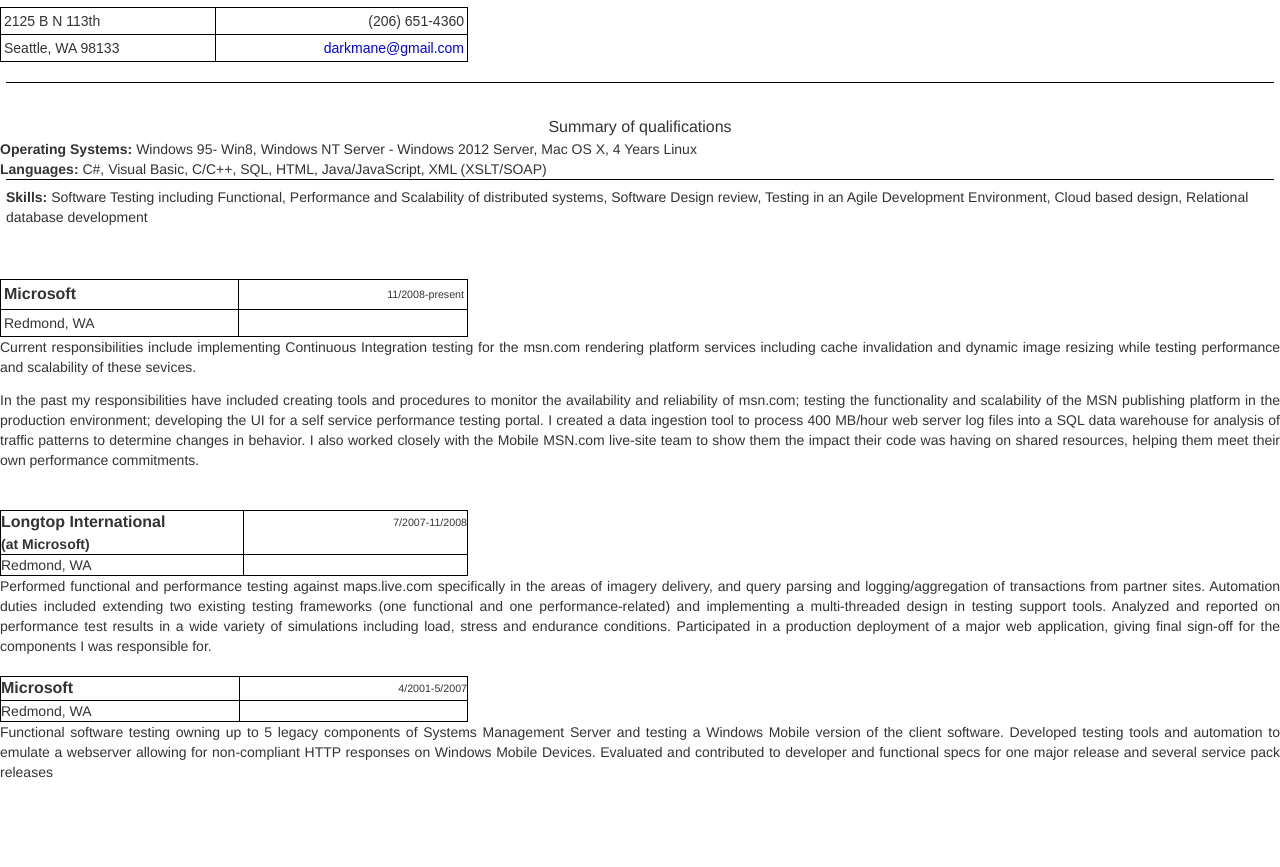
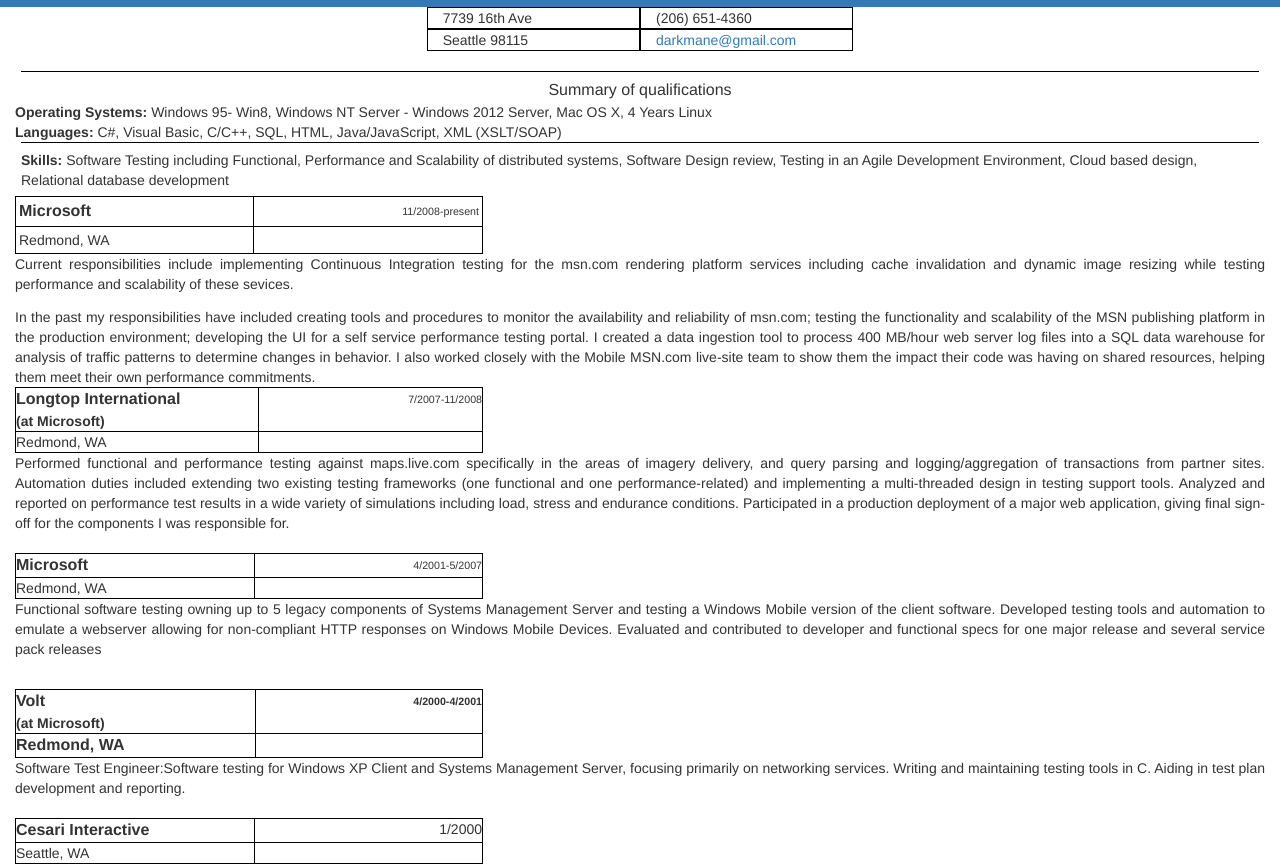
Before and after one commit to darkmane/showcase, a plain HTML site: page resume.html in a window 1280 px wide. Shown: the part 333-1200 px from the top of the page. Drawn offline with nearby package versions, Linux system fonts and the light colour scheme.

Commit message:
Styling Resume

```diff
--- /dev/null
+++ b/assets/css/showcase.css
@@ -0,0 +1,3 @@
+.fine-line {
+    border:  1px solid black;
+}
--- a/resume.html
+++ b/resume.html
@@ -8,6 +8,7 @@
 
     <!-- Bootstrap -->
     <link href="assets/css/bootstrap.min.css" rel="stylesheet">
+    <link href="assets/css/showcase.css" rel="stylesheet">
 
     <!-- HTML5 shim and Respond.js for IE8 support of HTML5 elements and media queries -->
     <!-- WARNING: Respond.js doesn't work if you view the page via file:// -->
@@ -21,8 +22,8 @@
 <script src="https://ajax.googleapis.com/ajax/libs/jquery/1.11.1/jquery.min.js"></script>
 <!-- Include all compiled plugins (below), or include individual files as needed -->
 <script src="assets/js/bootstrap.min.js"></script>
-<nav class="bs-docs-sidebar hidden-print hidden-xs hidden-sm affix-top">
-    <ul class="nav bs-docs-sidenav">
+<nav class="hidden-print hidden-xs hidden-sm affix-top">
+    <ul class="nav">
         <li><a href="/">Home</a></li>
         <li><a>Resume</a></li>
         <li>Work Projects
@@ -44,51 +45,26 @@
         </li>
     </ul>
 </nav>
-<div class="bs-docs-header" id="content">
-    <div class="container">
+<div class="header" id="content">
+    <div class="container-fluid bg-primary">
         <h1>Sean Chitwood</h1>
+
         <p>Software Tester Extraordinaire and End to End Test Lead</p>
     </div>
 </div>
+<div class="container-fluid">
 
-<table class=a border=1 cellspacing=0 cellpadding=0 width=468 style='border-collapse:
- collapse;mso-table-layout-alt:fixed;border:none;mso-border-alt:solid black 1.0pt;
- mso-yfti-tbllook:1536;mso-padding-alt:0in 5.4pt 0in 5.4pt;mso-border-insideh:
- 1.0pt solid black;mso-border-insidev:1.0pt solid black'>
- <tr style='mso-yfti-irow:0;mso-yfti-firstrow:yes'>
-  <td width=234 valign=top style='width:3.25in;border:solid black 1.0pt;
-  background:white;padding:2.25pt 2.25pt 2.25pt 2.25pt'>
-  <p class=normal style='margin:0in;margin-bottom:.0001pt;mso-pagination:none'><span
-  style='font-family:Arial;mso-fareast-font-family:Arial;mso-bidi-font-family:
-  Arial'>2125 B N 113th&nbsp;</span></p>
-  </td>
-  <td width=234 valign=top style='width:3.25in;border:solid black 1.0pt;
-  border-left:none;mso-border-left-alt:solid black 1.0pt;background:white;
-  padding:2.25pt 2.25pt 2.25pt 2.25pt'>
-  <p class=normal align=right style='margin:0in;margin-bottom:.0001pt;
-  text-align:right;mso-pagination:none'><span style='font-family:Arial;
-  mso-fareast-font-family:Arial;mso-bidi-font-family:Arial'>(206) 651-4360</span></p>
-  </td>
- </tr>
- <tr style='mso-yfti-irow:1;mso-yfti-lastrow:yes'>
-  <td width=234 valign=top style='width:3.25in;border:solid black 1.0pt;
-  border-top:none;mso-border-top-alt:solid black 1.0pt;background:white;
-  padding:2.25pt 2.25pt 2.25pt 2.25pt'>
-  <p class=normal style='margin:0in;margin-bottom:.0001pt;mso-pagination:none'><span
-  style='font-family:Arial;mso-fareast-font-family:Arial;mso-bidi-font-family:
-  Arial'>Seattle, WA 98133</span></p>
-  </td>
-  <td width=234 valign=top style='width:3.25in;border-top:none;border-left:
-  none;border-bottom:solid black 1.0pt;border-right:solid black 1.0pt;
-  mso-border-top-alt:solid black 1.0pt;mso-border-left-alt:solid black 1.0pt;
-  background:white;padding:2.25pt 2.25pt 2.25pt 2.25pt'>
-  <p class=normal align=right style='margin:0in;margin-bottom:.0001pt;
-  text-align:right;mso-pagination:none'>&nbsp;<a
-  href="mailto:darkmane@gmail.com"><span style='font-family:Arial;mso-fareast-font-family:
-  Arial;mso-bidi-font-family:Arial;color:#0000EE'>darkmane@gmail.com</span></a></p>
-  </td>
- </tr>
-</table>
+    <div class="row">
+        <div class="fine-line col-md-offset-4 col-sm-offset-4 col-xs-offset-4 col-xs-2 col-sm-2 col-md-2">7739 16th Ave</div>
+
+        <div class="fine-line col-xs-2 col-sm-2 col-md-2">(206) 651-4360</div>
+    </div>
+    <div class="row">
+        <div class="fine-line col-md-offset-4 col-sm-offset-4 col-xs-offset-4 col-xs-2 col-sm-2 col-md-2">Seattle 98115</div>
+
+        <div class="fine-line col-xs-2 col-sm-2 col-md-2"><a href="mailto:darkmane@gmail.com">darkmane@gmail.com</a></div>
+    </div>
+
 
 <p class=normal style='margin:0in;margin-bottom:.0001pt;mso-pagination:none'>&nbsp;</p>
 
@@ -98,7 +74,9 @@
 
     <p class=normal style='margin-top:4.5pt;margin-right:0in;margin-bottom:4.5pt;
 margin-left:0in;border:none;mso-border-top-alt:solid windowtext .5pt;
-padding:0in;mso-padding-alt:1.0pt 0in 0in 0in'><o:p>&nbsp;</o:p></p>
+padding:0in;mso-padding-alt:1.0pt 0in 0in 0in'>
+
+    </p>
 
 </div>
 
@@ -128,12 +106,16 @@
 
     <p class=normal style='margin-top:4.5pt;margin-right:0in;margin-bottom:4.5pt;
 margin-left:0in;border:none;mso-border-top-alt:solid windowtext .5pt;
-padding:0in;mso-padding-alt:1.0pt 0in 0in 0in'><o:p>&nbsp;</o:p></p>
+padding:0in;mso-padding-alt:1.0pt 0in 0in 0in'>
+
+    </p>
 
 </div>
 
 <p class=normal align=center style='margin:0in;margin-bottom:.0001pt;
-text-align:center;mso-pagination:none'><o:p>&nbsp;</o:p></p>
+text-align:center;mso-pagination:none'>
+
+</p>
 
 <table class=a0 border=1 cellspacing=0 cellpadding=0 width=468
        style='border-collapse:collapse;mso-table-layout-alt:fixed;border:none;
@@ -166,7 +148,9 @@
   mso-border-top-alt:solid black 1.0pt;mso-border-left-alt:solid black 1.0pt;
   background:white;padding:2.25pt 2.25pt 2.25pt 2.25pt'>
             <p class=normal style='margin:0in;margin-bottom:.0001pt;line-height:115%;
-  mso-pagination:none'><o:p>&nbsp;</o:p></p>
+  mso-pagination:none'>
+
+            </p>
         </td>
     </tr>
 </table>
@@ -189,9 +173,13 @@
     Mobile MSN.com live-site team to show them the impact their code was having on
     shared resources, helping them meet their own performance commitments.</p>
 
-<p class=normal style='margin:0in;margin-bottom:.0001pt;mso-pagination:none'><o:p>&nbsp;</o:p></p>
+<p class=normal style='margin:0in;margin-bottom:.0001pt;mso-pagination:none'>
 
-<p class=normal style='margin:0in;margin-bottom:.0001pt;mso-pagination:none'><o:p>&nbsp;</o:p></p>
+</p>
+
+<p class=normal style='margin:0in;margin-bottom:.0001pt;mso-pagination:none'>
+
+</p>
 
 <table class=a1 border=1 cellspacing=0 cellpadding=0 width=468
        style='border-collapse:collapse;mso-table-layout-alt:fixed;border:none;
@@ -205,6 +193,7 @@
   12.0pt;mso-bidi-font-size:10.0pt'>Longtop</span></b></span><b
                     style='mso-bidi-font-weight:normal'><span style='font-size:12.0pt;mso-bidi-font-size:
   10.0pt'> International</span></b></p>
+
             <p class=normal style='margin:0in;margin-bottom:.0001pt;mso-pagination:none'><b
                     style='mso-bidi-font-weight:normal'>(<span class=GramE>at</span> Microsoft)</b></p>
         </td>
@@ -277,7 +266,9 @@
   mso-border-top-alt:solid black 1.0pt;mso-border-left-alt:solid black 1.0pt;
   background:white;padding:0in 0in 0in 0in'>
             <p class=normal style='margin:0in;margin-bottom:.0001pt;line-height:115%;
-  mso-pagination:none'><o:p>&nbsp;</o:p></p>
+  mso-pagination:none'>
+
+            </p>
         </td>
     </tr>
 </table>
@@ -296,11 +287,17 @@
 page-break-before:always'>
 </span>
 
-<p class=normal><o:p>&nbsp;</o:p></p>
+<p class=normal>
 
-<p class=normal style='margin:0in;margin-bottom:.0001pt;mso-pagination:none'><o:p>&nbsp;</o:p></p>
+</p>
 
-<p class=normal style='margin:0in;margin-bottom:.0001pt;mso-pagination:none'><o:p>&nbsp;</o:p></p>
+<p class=normal style='margin:0in;margin-bottom:.0001pt;mso-pagination:none'>
+
+</p>
+
+<p class=normal style='margin:0in;margin-bottom:.0001pt;mso-pagination:none'>
+
+</p>
 
 <table class=a3 border=1 cellspacing=0 cellpadding=0 width=468
        style='border-collapse:collapse;mso-table-layout-alt:fixed;border:none;
@@ -335,7 +332,9 @@
   mso-border-top-alt:solid black 1.0pt;mso-border-left-alt:solid black 1.0pt;
   background:white;padding:0in 0in 0in 0in'>
             <p class=normal style='margin:0in;margin-bottom:.0001pt;line-height:115%;
-  mso-pagination:none'><o:p>&nbsp;</o:p></p>
+  mso-pagination:none'>
+
+            </p>
         </td>
     </tr>
 </table>
@@ -381,7 +380,9 @@
   mso-border-top-alt:solid black 1.0pt;mso-border-left-alt:solid black 1.0pt;
   background:white;padding:0in 0in 0in 0in'>
             <p class=normal style='margin:0in;margin-bottom:.0001pt;line-height:115%;
-  mso-pagination:none'><o:p>&nbsp;</o:p></p>
+  mso-pagination:none'>
+
+            </p>
         </td>
     </tr>
 </table>
@@ -424,7 +425,9 @@
   mso-border-top-alt:solid black 1.0pt;mso-border-left-alt:solid black 1.0pt;
   background:white;padding:0in 0in 0in 0in'>
             <p class=normal style='margin:0in;margin-bottom:.0001pt;line-height:115%;
-  mso-pagination:none'><o:p>&nbsp;</o:p></p>
+  mso-pagination:none'>
+
+            </p>
         </td>
     </tr>
 </table>
@@ -438,8 +441,8 @@
     functionality. Create a utility to improve accuracy of design predictions.
     Design several data import/export utilities. Use ODBC to interface with a Sybase
     SQL server and present the data in a graphical format.</p>
-
-
+</div>
+</div>
 
 </body>
 
```
Also changed, not shown: index.html (+9 -7 lines). Lines whose indentation alone changed are shown as unchanged.
